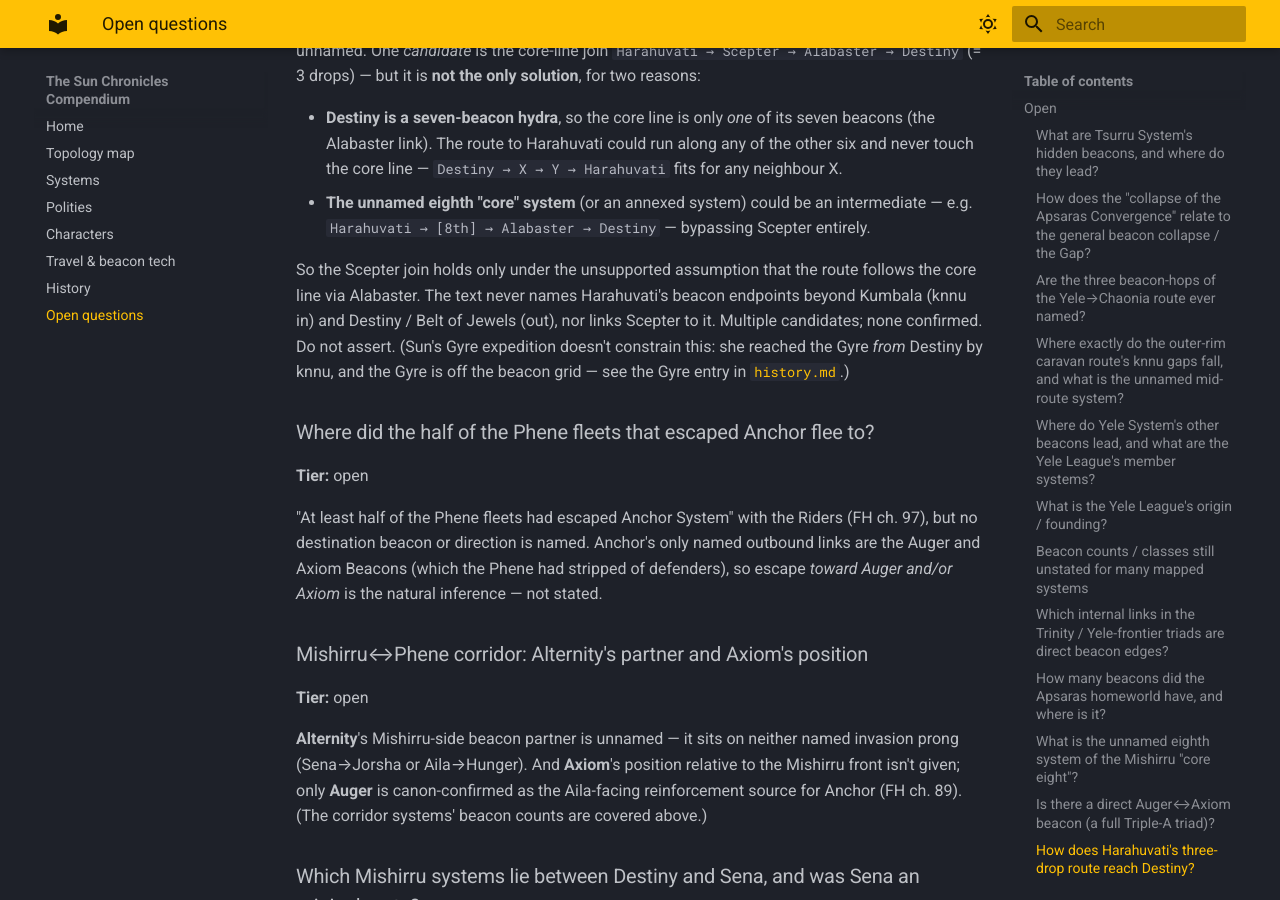
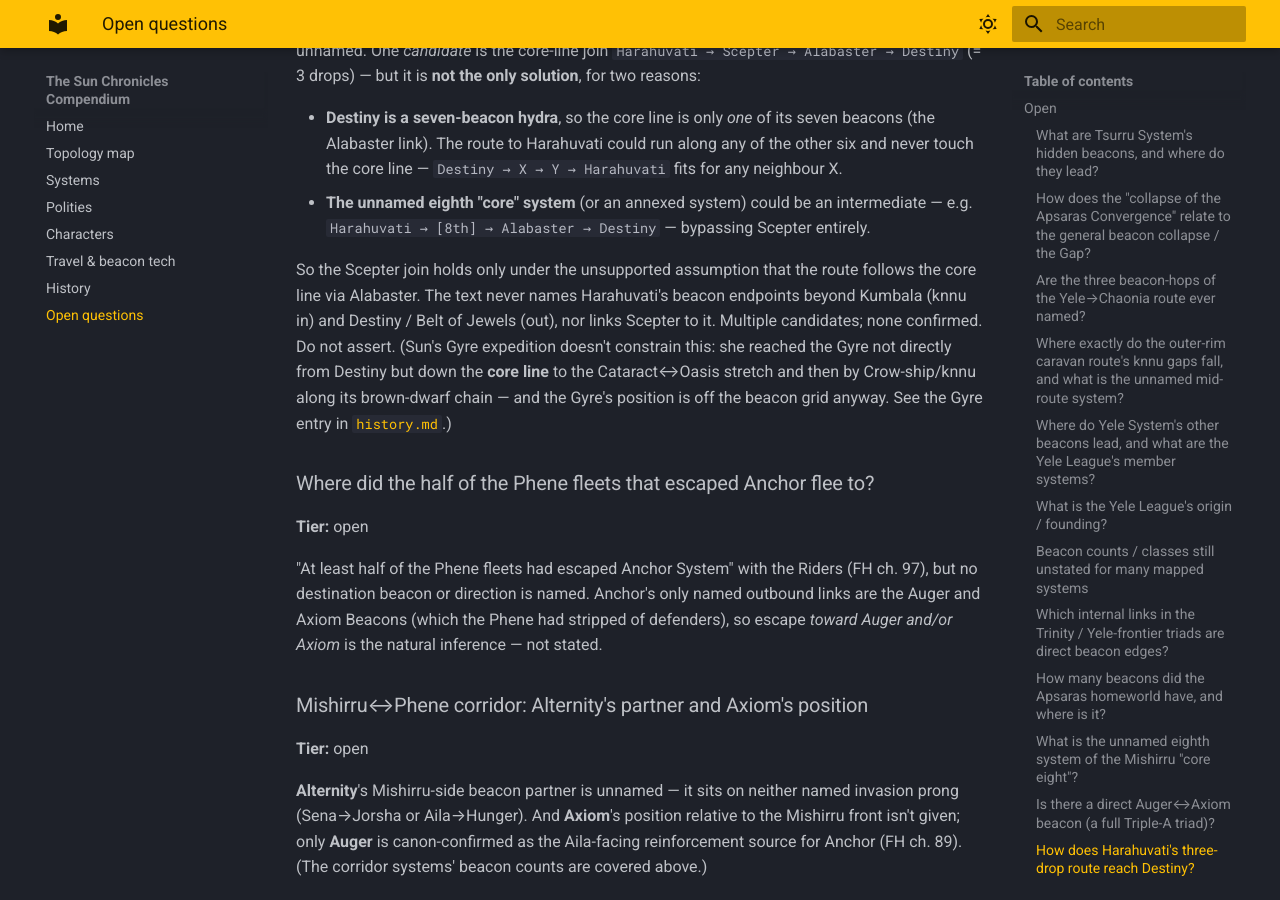
Before and after one commit to messelink/sun-chronicles-compendium, an MkDocs documentation site: the page built from docs/open-questions.md, in a window 1280 px wide and 900 px high, scrolled down 3114 px. Built offline with MkDocs 1.6.1 and Material for MkDocs 9.7.7, drawn with Linux system fonts in a browser that asks for light colours.

Commit message:
Republish: corrected Gyre-route detail in open-questions
Co-Authored-By: Claude Opus 4.7 (1M context) <noreply@anthropic.com>

```diff
--- a/docs/open-questions.md
+++ b/docs/open-questions.md
@@ -129,8 +129,9 @@ So the Scepter join holds only under the unsupported assumption that the route f
 the core line via Alabaster. The text never names Harahuvati's beacon endpoints beyond
 Kumbala (knnu in) and Destiny / Belt of Jewels (out), nor links Scepter to it. Multiple
 candidates; none confirmed. Do not assert. (Sun's Gyre expedition doesn't constrain this:
-she reached the Gyre *from* Destiny by knnu, and the Gyre is off the beacon grid — see the
-Gyre entry in [`history.md`](history.md).)
+she reached the Gyre not directly from Destiny but down the **core line** to the
+Cataract↔Oasis stretch and then by Crow-ship/knnu along its brown-dwarf chain — and the
+Gyre's position is off the beacon grid anyway. See the Gyre entry in [`history.md`](history.md).)
 
 ### Where did the half of the Phene fleets that escaped Anchor flee to?
 
```
